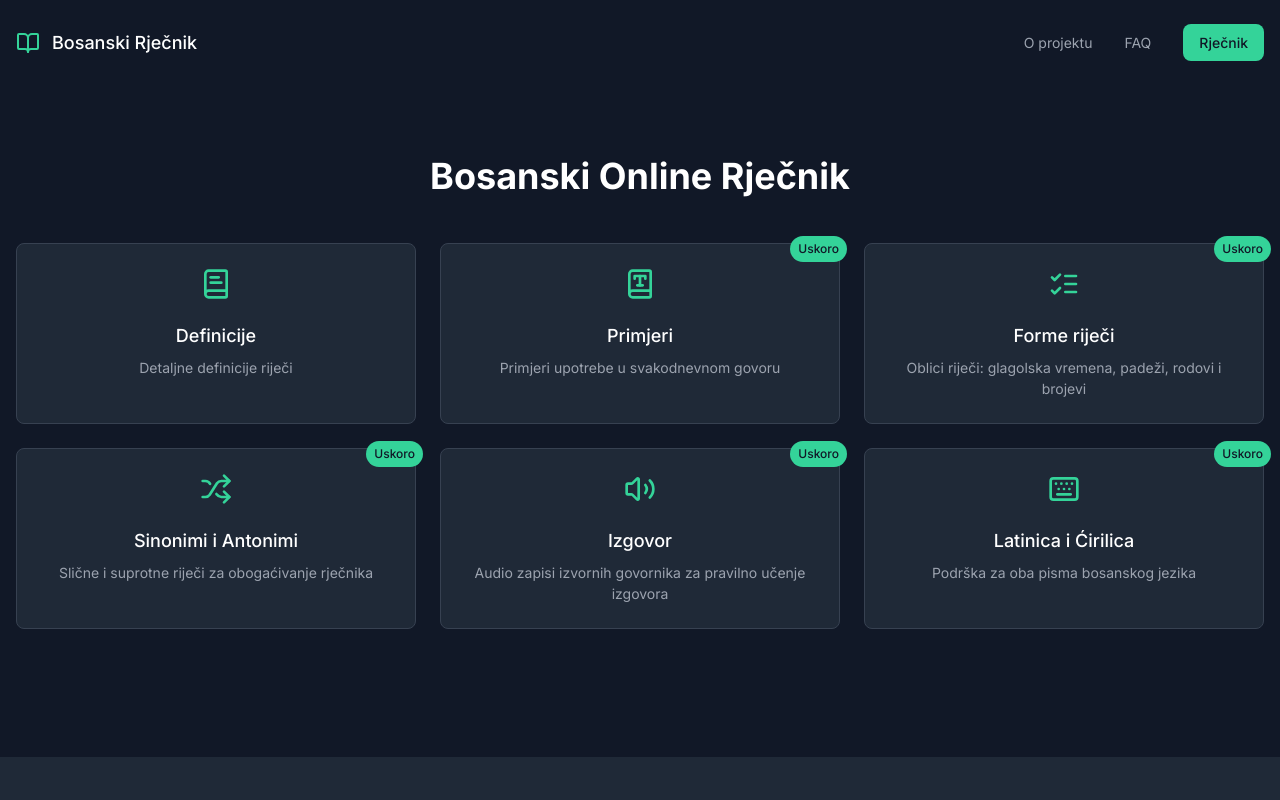
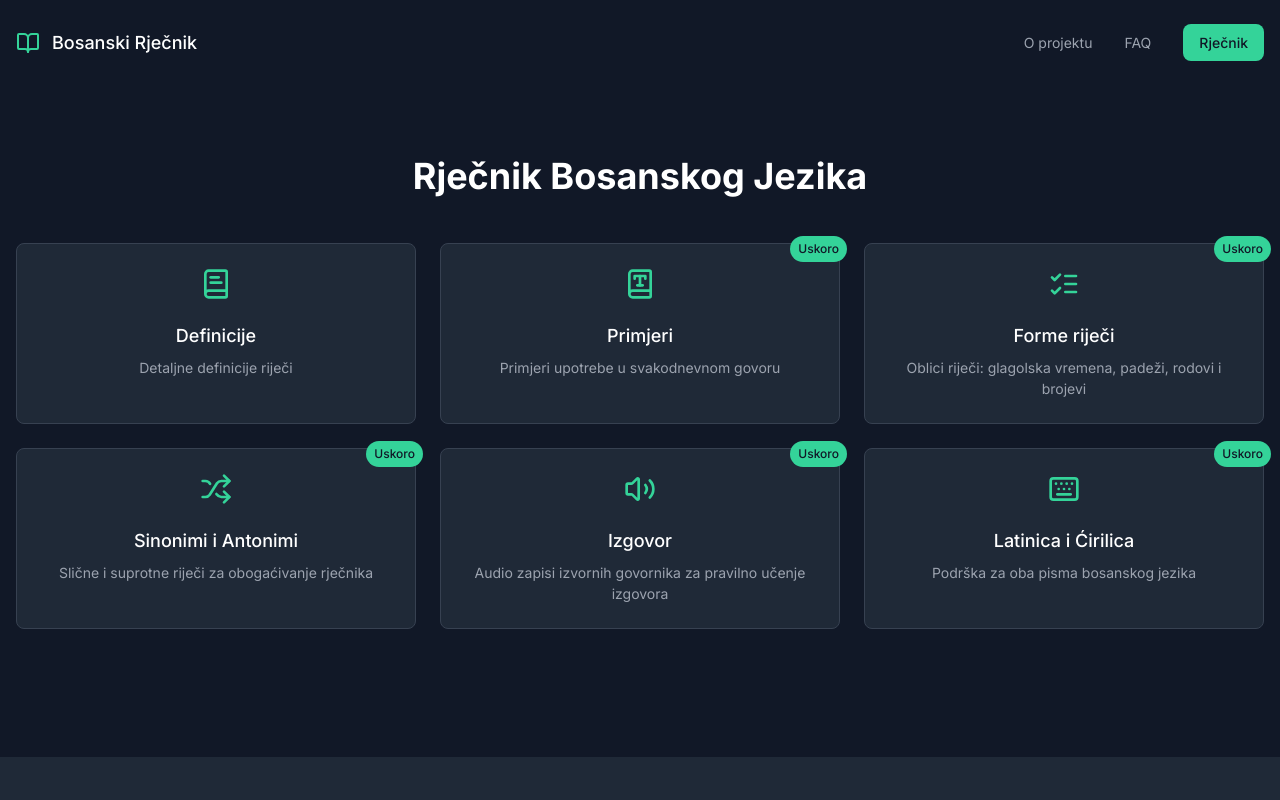
Before and after one commit to OpenSourceSarajevo/rjecnik, a Next.js app in the folder rjecnik-web/: page / in a window 1280 px wide. Shown: the top 800 px of the page. Built offline with nearby package versions, Linux system fonts and the light colour scheme.

Commit message:
feat(web): update title and metadata

```diff
--- a/rjecnik-web/app/(home)/page.tsx
+++ b/rjecnik-web/app/(home)/page.tsx
@@ -7,7 +7,6 @@ import Section from '../components/Section';
 import FaqItem from '../components/FaqItem';
 
 import style from './page.module.css';
-import { title } from 'process';
 
 const Home = () => {
   const faq = [
@@ -72,7 +71,7 @@ const Home = () => {
       <main>
         <Section id="hero" title="" className={style.hero}>
           <div className={style.textCenter}>
-            <h1 className={style.heroTitle}>Bosanski Online Rječnik</h1>
+            <h1 className={style.heroTitle}>Rječnik Bosanskog Jezika</h1>
           </div>
 
           <div className={style.featuresGrid}>
--- a/rjecnik-web/app/layout.tsx
+++ b/rjecnik-web/app/layout.tsx
@@ -7,8 +7,8 @@ import './globals.css';
 const inter = Inter({ subsets: ['latin'] });
 
 export const metadata: Metadata = {
-  title: 'Rjecnik',
-  description: 'Rjecnik Bosanskog jezika',
+  title: 'Rječnik',
+  description: 'Rječnik Bosanskog Jezika',
 };
 
 export default function RootLayout({
```
